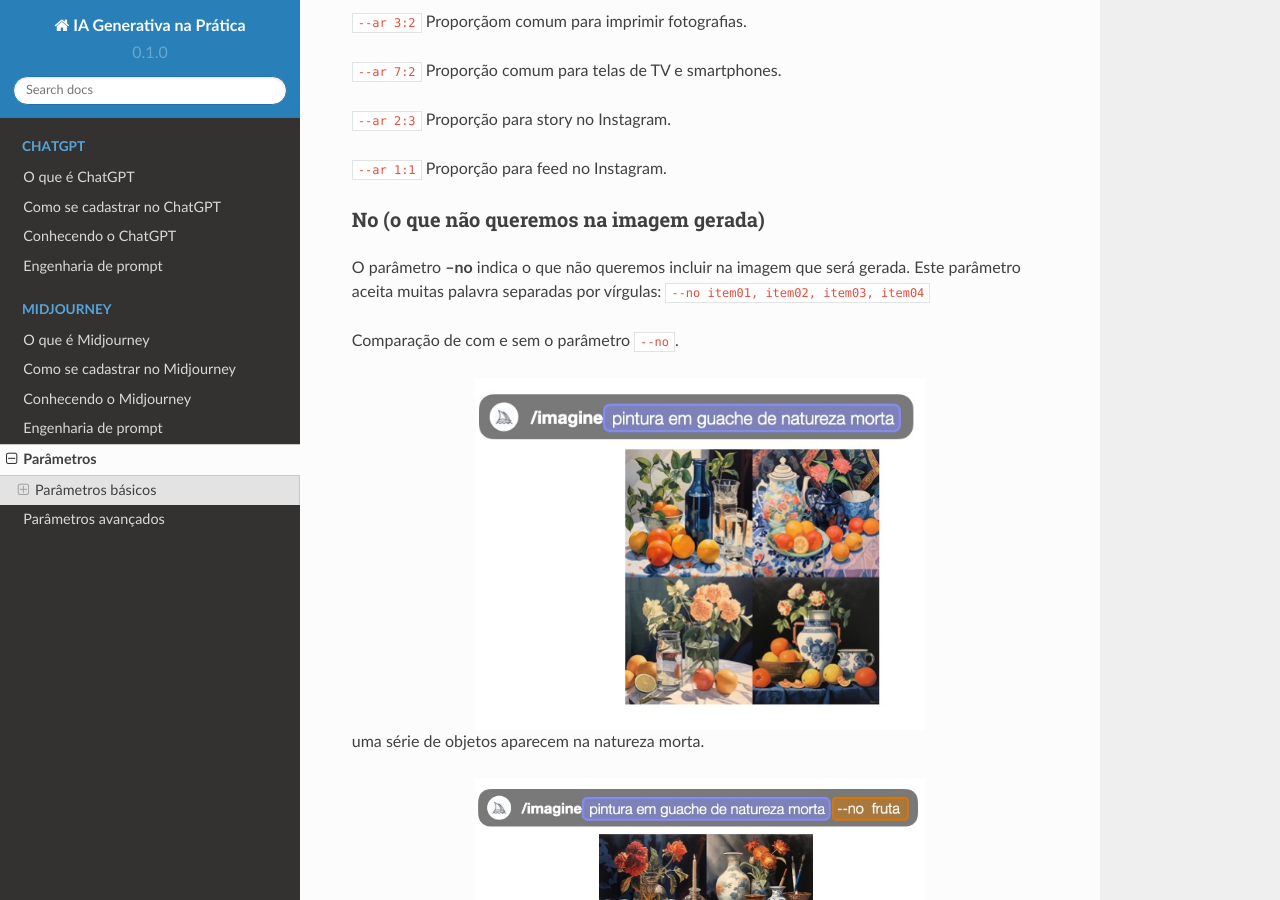
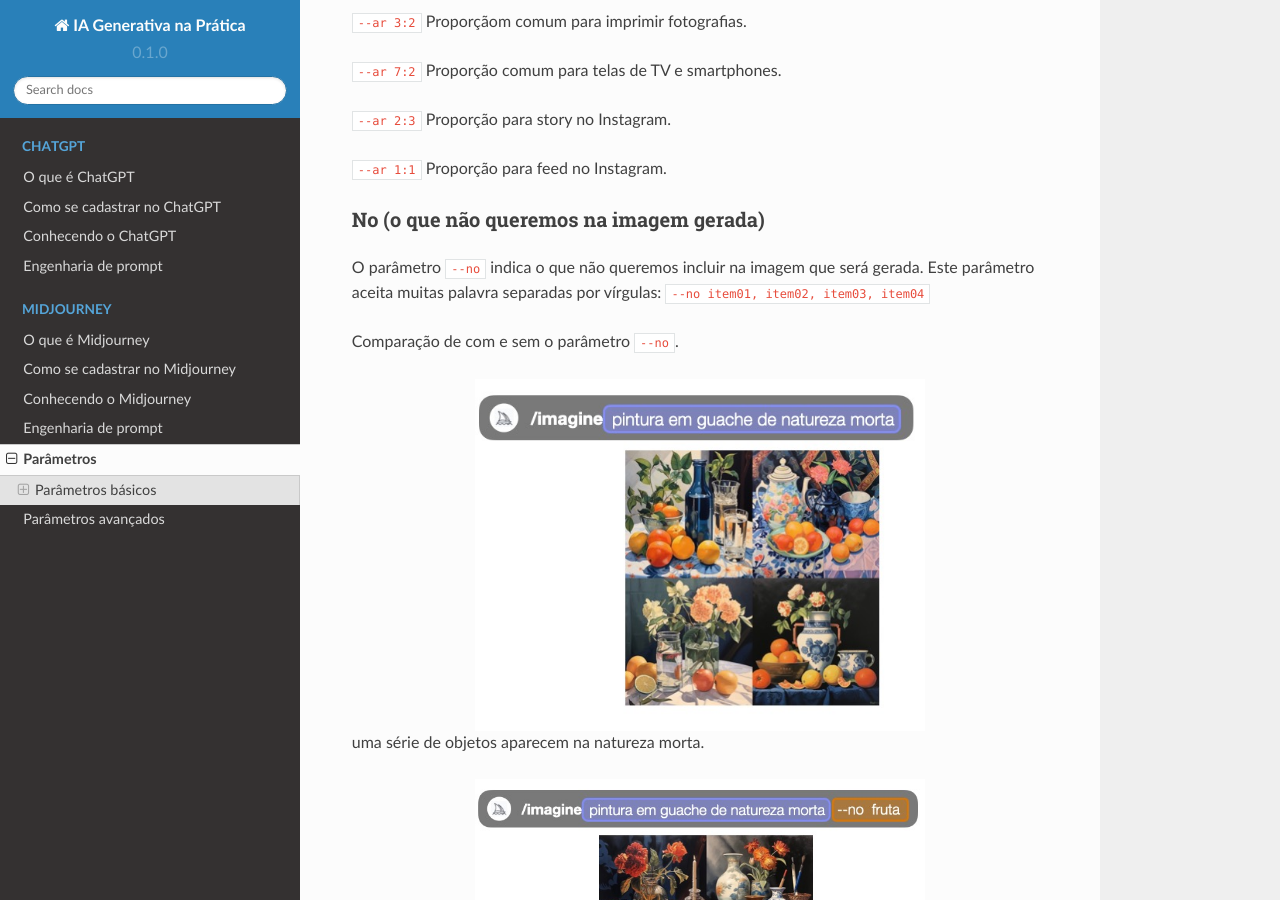
Before and after one commit to conteudo-orbeai/RTD_GENAI_V01, a Sphinx documentation site: the page built from docs/source/MIDJOURNEY/mj_parametros/mj_parametros.rst, in a window 1280 px wide and 900 px high, scrolled down 1270 px. Built offline with Sphinx 7.4.7 and the Read the Docs theme 2.0.0, drawn with Linux system fonts in a browser that asks for light colours; pages that are not in the unit, such as notebooks, are missing from menus.

```diff
--- a/docs/source/MIDJOURNEY/mj_parametros/mj_parametros.rst
+++ b/docs/source/MIDJOURNEY/mj_parametros/mj_parametros.rst
@@ -44,7 +44,7 @@ A imagem poderia ser 1500px x 1500px (1'500 pixels de largura e 1'500 pixels de
 No (o que não queremos na imagem gerada)
 ----------------------------------------
 
-O parâmetro **--no** indica o que não queremos incluir na imagem que será gerada.
+O parâmetro ``--no`` indica o que não queremos incluir na imagem que será gerada.
 Este parâmetro aceita muitas palavra separadas por vírgulas: ``--no item01, item02, item03, item04``
 
 Comparação de com e sem o parâmetro ``--no``.
```
